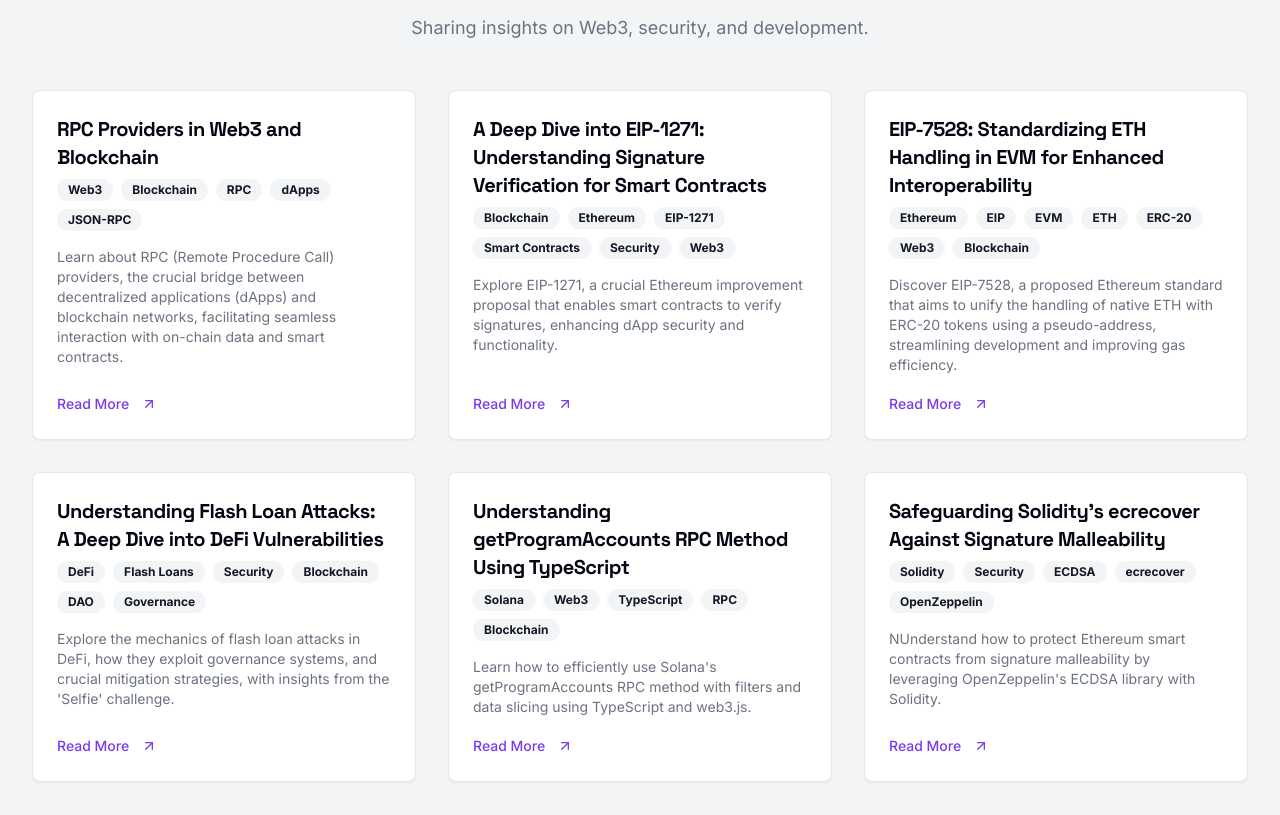
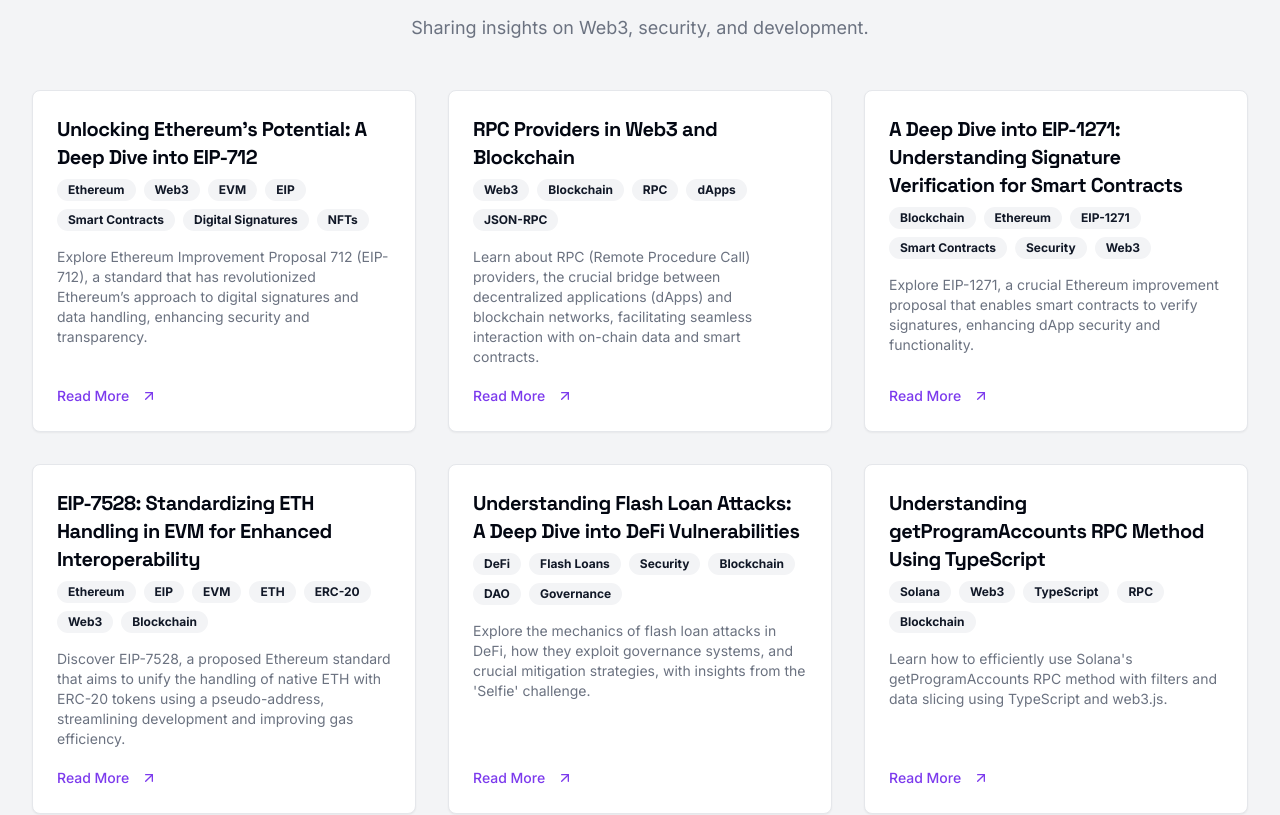
Before and after one commit to mishraji874/Portfolio, a Next.js app: page / in a window 1280 px wide. Shown: the part 8153-8968 px from the top of the page. Built offline with nearby package versions, Linux system fonts and the light colour scheme.

Commit message:
src/component/sections/blog,tsx updated

```diff
--- a/src/components/sections/blog.tsx
+++ b/src/components/sections/blog.tsx
@@ -5,6 +5,12 @@
 import { ArrowUpRight, ArrowRight } from "lucide-react";
 
 const blogPosts = [
+  {
+    title: "Unlocking Ethereum’s Potential: A Deep Dive into EIP-712",
+    description: "Explore Ethereum Improvement Proposal 712 (EIP-712), a standard that has revolutionized Ethereum’s approach to digital signatures and data handling, enhancing security and transparency.",
+    url: "https://markdown-memoirs.vercel.app/blogs/eip-712-deep-dive",
+    tags: ["Ethereum", "Web3", "EVM", "EIP", "Smart Contracts", "Digital Signatures", "NFTs"],
+  },
   {
     title: "RPC Providers in Web3 and Blockchain",
     description: "Learn about RPC (Remote Procedure Call) providers, the crucial bridge between decentralized applications (dApps) and blockchain networks, facilitating seamless interaction with on-chain data and smart contracts.",
@@ -34,12 +40,6 @@
     description: "Learn how to efficiently use Solana's getProgramAccounts RPC method with filters and data slicing using TypeScript and web3.js.",
     url: "https://markdown-memoirs.vercel.app/blogs/solana-getprogramaccounts-typescript",
     tags: ["Solana", "Web3", "TypeScript", "RPC", "Blockchain"],
-  },
-  {
-    title: "Safeguarding Solidity's ecrecover Against Signature Malleability",
-    description: "NUnderstand how to protect Ethereum smart contracts from signature malleability by leveraging OpenZeppelin's ECDSA library with Solidity.",
-    url: "https://markdown-memoirs.vercel.app/blogs/solidity-ecrecover-signature-malleability",
-    tags: ["Solidity", "Security", "ECDSA", "ecrecover", "OpenZeppelin"],
   },
 ];
 
```
